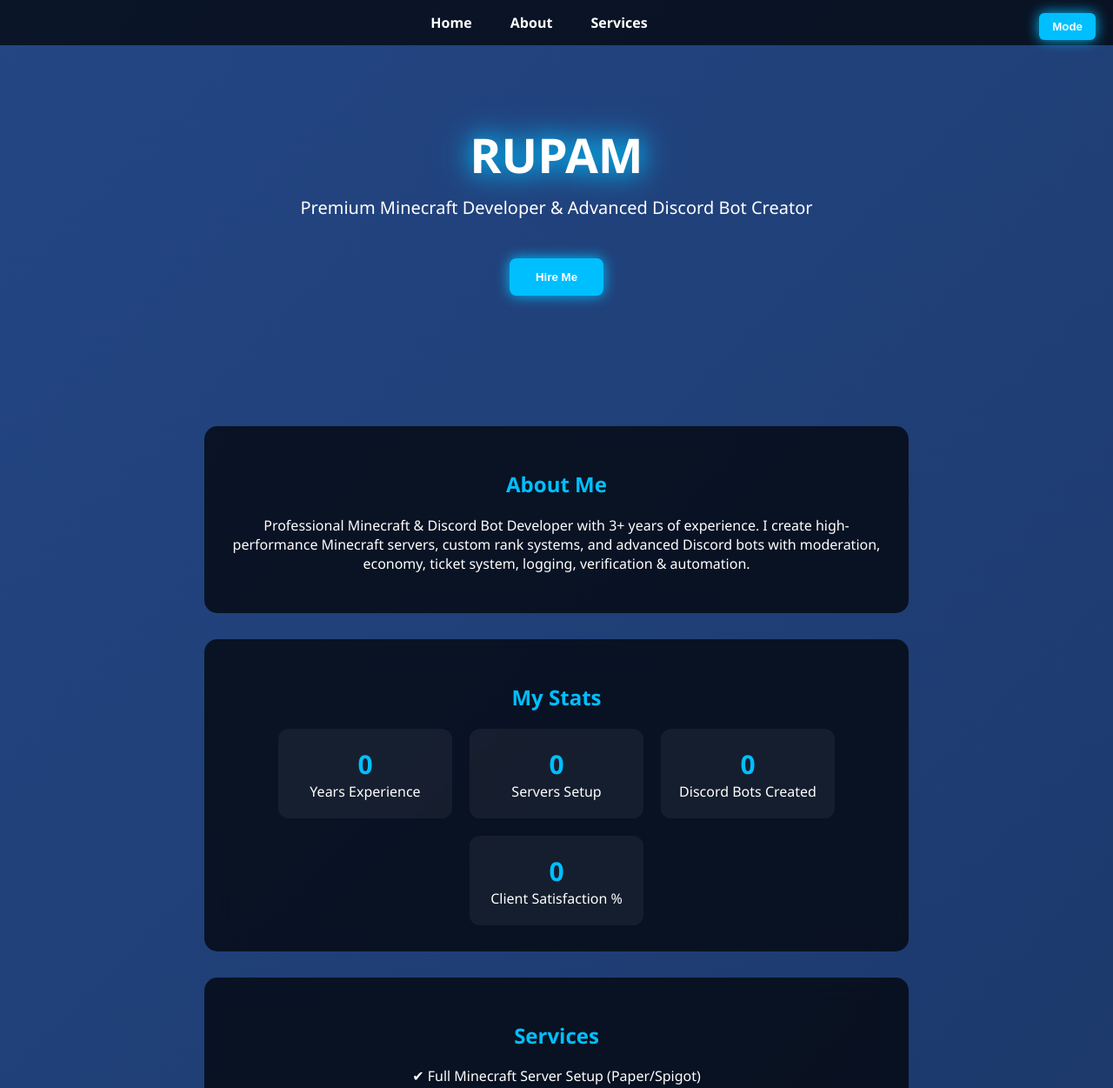
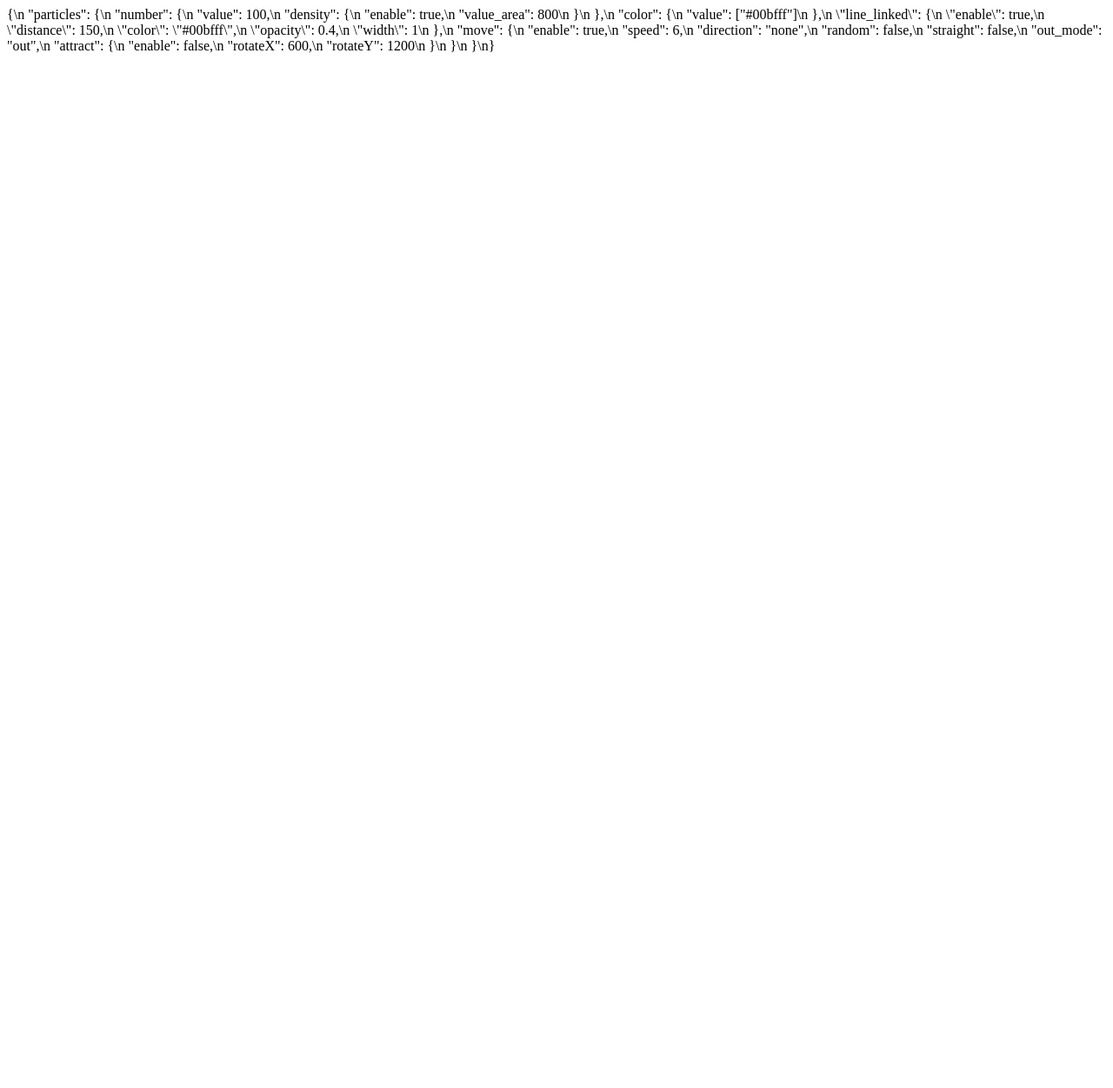
Before and after one commit to rupamsabal1-del/Rupams-PORTFOLIO, a plain HTML site: page index.html in a window 1280 px wide. Shown: the top 1251 px of the page at 87% size. After the commit the page ends 800 px from the top, so only its background shows below. Drawn offline with nearby package versions, Linux system fonts and the light colour scheme.

```diff
--- a/index.html
+++ b/index.html
@@ -1,310 +1 @@
-<!DOCTYPE html>
-<html lang="en">
-<head>
-<meta charset="UTF-8">
-<meta name="viewport" content="width=device-width, initial-scale=1.0">
-<title>RUPAM | Minecraft & Discord Bot Developer</title>
-
-<style>
-:root{
-    --primary:#00bfff;
-    --cardbg:rgba(0,0,0,0.7);
-}
-
-html{
-    scroll-behavior:smooth;
-}
-
-body{
-    margin:0;
-    font-family:'Segoe UI',sans-serif;
-    color:white;
-    overflow-x:hidden;
-    background:linear-gradient(-45deg,#0f2027,#1e3c72,#2a5298,#000428);
-    background-size:400% 400%;
-    animation:gradientBG 12s ease infinite;
-}
-
-.light-mode{
-    background:linear-gradient(-45deg,#dbefff,#b3d9ff,#99ccff,#cce6ff);
-    color:black;
-}
-
-@keyframes gradientBG{
-    0%{background-position:0% 50%;}
-    50%{background-position:100% 50%;}
-    100%{background-position:0% 50%;}
-}
-
-#particles-js{
-    position:fixed;
-    width:100%;
-    height:100%;
-    z-index:-1;
-}
-
-/* Navbar */
-nav{
-    position:fixed;
-    width:100%;
-    background:rgba(0,0,0,0.7);
-    padding:15px 0;
-    text-align:center;
-    backdrop-filter:blur(10px);
-    z-index:1000;
-}
-
-nav a{
-    color:white;
-    margin:0 20px;
-    text-decoration:none;
-    font-weight:bold;
-    transition:0.3s;
-}
-
-nav a:hover{
-    color:var(--primary);
-}
-
-.toggle-btn{
-    position:fixed;
-    top:15px;
-    right:20px;
-    padding:8px 15px;
-    border:none;
-    border-radius:6px;
-    cursor:pointer;
-    background:var(--primary);
-    color:white;
-    font-weight:bold;
-    z-index:1001;
-}
-
-/* Header */
-header{
-    text-align:center;
-    padding:140px 20px 80px 20px;
-}
-
-header h1{
-    font-size:55px;
-    margin:0;
-    animation: glow 2s infinite alternate;
-}
-
-@keyframes glow{
-    from{ text-shadow:0 0 10px var(--primary); }
-    to{ text-shadow:0 0 30px var(--primary),0 0 60px var(--primary); }
-}
-
-header p{
-    font-size:20px;
-    margin-top:10px;
-}
-
-header button{
-    margin-top:25px;
-}
-
-/* Sections */
-section{
-    padding:40px 20px;
-    text-align:center;
-}
-
-.card{
-    background:var(--cardbg);
-    padding:30px;
-    margin:30px auto;
-    border-radius:15px;
-    width:90%;
-    max-width:750px;
-    backdrop-filter:blur(12px);
-    transition:0.4s;
-}
-
-.card:hover{
-    box-shadow:0 0 30px var(--primary);
-    transform:translateY(-5px);
-}
-
-h2{
-    color:var(--primary);
-}
-
-.stats-container{
-    display:flex;
-    justify-content:center;
-    flex-wrap:wrap;
-    gap:20px;
-}
-
-.stat-box{
-    background:rgba(255,255,255,0.05);
-    padding:20px;
-    border-radius:12px;
-    width:160px;
-    transition:0.4s;
-}
-
-.stat-box:hover{
-    background:rgba(0,191,255,0.2);
-    transform:scale(1.05);
-}
-
-.stat-number{
-    font-size:30px;
-    font-weight:bold;
-    color:var(--primary);
-}
-
-button{
-    padding:14px 30px;
-    border:none;
-    border-radius:8px;
-    background:var(--primary);
-    color:white;
-    font-weight:bold;
-    cursor:pointer;
-    transition:0.4s;
-    box-shadow:0 0 15px var(--primary);
-}
-
-button:hover{
-    box-shadow:0 0 25px var(--primary),0 0 50px var(--primary);
-    transform:scale(1.05);
-}
-
-footer{
-    text-align:center;
-    padding:20px;
-    background:rgba(0,0,0,0.6);
-    font-size:14px;
-}
-</style>
-</head>
-
-<body>
-
-<div id="particles-js"></div>
-
-<nav>
-    <a href="#home">Home</a>
-    <a href="#about">About</a>
-    <a href="#services">Services</a>
-    <a </a>
-</nav>
-
-<button class="toggle-btn" onclick="toggleMode()">Mode</button>
-
-<header id="home">
-    <h1>RUPAM</h1>
-    <p>Premium Minecraft Developer & Advanced Discord Bot Creator</p>
-    <button onclick="document.getElementById('contact').scrollIntoView()">
-        Hire Me
-    </button>
-</header>
-
-<section>
-
-<div class="card" id="about">
-    <h2>About Me</h2>
-    <p>
-Professional Minecraft & Discord Bot Developer with 3+ years of experience.
-I create high-performance Minecraft servers, custom rank systems, and advanced Discord bots with moderation, economy, ticket system, logging, verification & automation.
-    </p>
-</div>
-
-<div class="card">
-    <h2>My Stats</h2>
-    <div class="stats-container">
-        <div class="stat-box">
-            <div class="stat-number" data-target="3">0</div>
-            Years Experience
-        </div>
-        <div class="stat-box">
-            <div class="stat-number" data-target="22">0</div>
-            Servers Setup
-        </div>
-        <div class="stat-box">
-            <div class="stat-number" data-target="13">0</div>
-            Discord Bots Created
-        </div>
-        <div class="stat-box">
-            <div class="stat-number" data-target="100">0</div>
-            Client Satisfaction %
-        </div>
-    </div>
-</div>
-
-<div class="card" id="services">
-    <h2>Services</h2>
-    <p>✔ Full Minecraft Server Setup (Paper/Spigot)</p>
-    <p>✔ Rank & Permissions Configuration</p>
-    <p>✔ Custom GUI & Shop System</p>
-    <p>✔ Minecraft Store Website</p>
-    <br>
-    <p>✔ Custom Discord Bot Development</p>
-    <p>✔ Moderation Bot</p>
-    <p>✔ Economy Bot</p>
-    <p>✔ Ticket System Bot</p>
-    <p>✔ Verification System</p>
-    <p>✔ Auto Role & Logging System</p>
-</div>
-
-<div class="card" id="contact">
-    <h2>Contact Me</h2>
-    <p>Discord: @kj_offline_busy</p>
-    <p>Available for Minecraft Server Setup & Discord Bot Development</p>
-    <button onclick="window.open('https://discord.com')">
-        Contact Me
-    </button>
-</div>
-
-</section>
-
-<footer>
-© 2026 RUPAM | Minecraft & Discord Bot Developer
-</footer>
-
-<script src="https://cdn.jsdelivr.net/npm/particles.js"></script>
-
-<script>
-particlesJS("particles-js",{
-  particles:{
-    number:{value:70},
-    size:{value:3},
-    move:{speed:2},
-    line_linked:{
-      enable:true,
-      distance:140,
-      color="#00bfff"
-    }
-  }
-});
-
-/* Counter Animation */
-const counters=document.querySelectorAll('.stat-number');
-counters.forEach(counter=>{
-    const update=()=>{
-        const target=+counter.getAttribute('data-target');
-        const count=+counter.innerText;
-        const inc=target/100;
-        if(count<target){
-            counter.innerText=Math.ceil(count+inc);
-            setTimeout(update,20);
-        }else{
-            counter.innerText=target;
-        }
-    }
-    update();
-});
-
-/* Dark/Light Mode */
-function toggleMode(){
-    document.body.classList.toggle("light-mode");
-}
-</script>
-
-</body>
-</html>
+{\n  "particles": {\n    "number": {\n      "value": 100,\n      "density": {\n        "enable": true,\n        "value_area": 800\n      }\n    },\n    "color": {\n      "value": ["#00bfff"]\n    },\n    \"line_linked\": {\n      \"enable\": true,\n      \"distance\": 150,\n      \"color\": \"#00bfff\",\n      \"opacity\": 0.4,\n      \"width\": 1\n    },\n    "move": {\n      "enable": true,\n      "speed": 6,\n      "direction": "none",\n      "random": false,\n      "straight": false,\n      "out_mode": "out",\n      "attract": {\n        "enable": false,\n        "rotateX": 600,\n        "rotateY": 1200\n      }\n    }\n  }\n}
```
